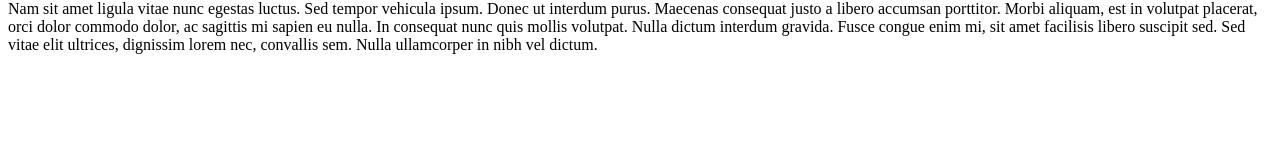
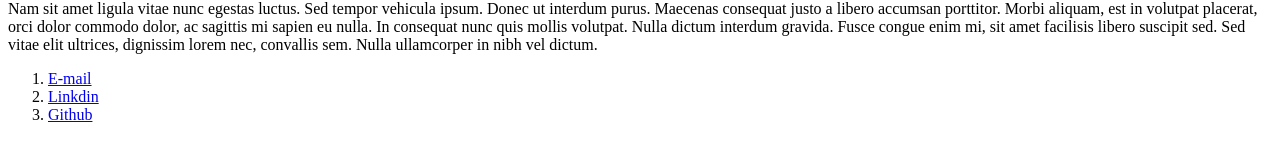
Before and after one commit to fenriscerberi/aula-HTML5, a plain HTML site: page index.html in a window 1280 px wide. Shown: the part 592-750 px from the top of the page. Drawn offline with Linux system fonts and the light colour scheme; files whose address does not match are found by name.

Commit message:
Adicionando lista de contatos

```diff
--- a/index.html
+++ b/index.html
@@ -29,7 +29,23 @@
 	</header>
 	</section>
 	<footer>
-
+		<ol>
+			<li>
+				<a href="mailto:kaike.spencer@gmail.com" target="_blank">
+					E-mail
+				</a>
+			</li>
+			<li>
+				<a href="https://www.linkedin.com/in/kaike-spencer-b-4815999a/" target="_blank">
+					Linkdin
+				</a>
+			</li>
+			<li>
+				<a href="https://github.com/fenriscerberi" target="_blank">
+					Github
+				</a>
+			</li>
+		</ul>
 	</footer>
 </body>
 </html>
```
